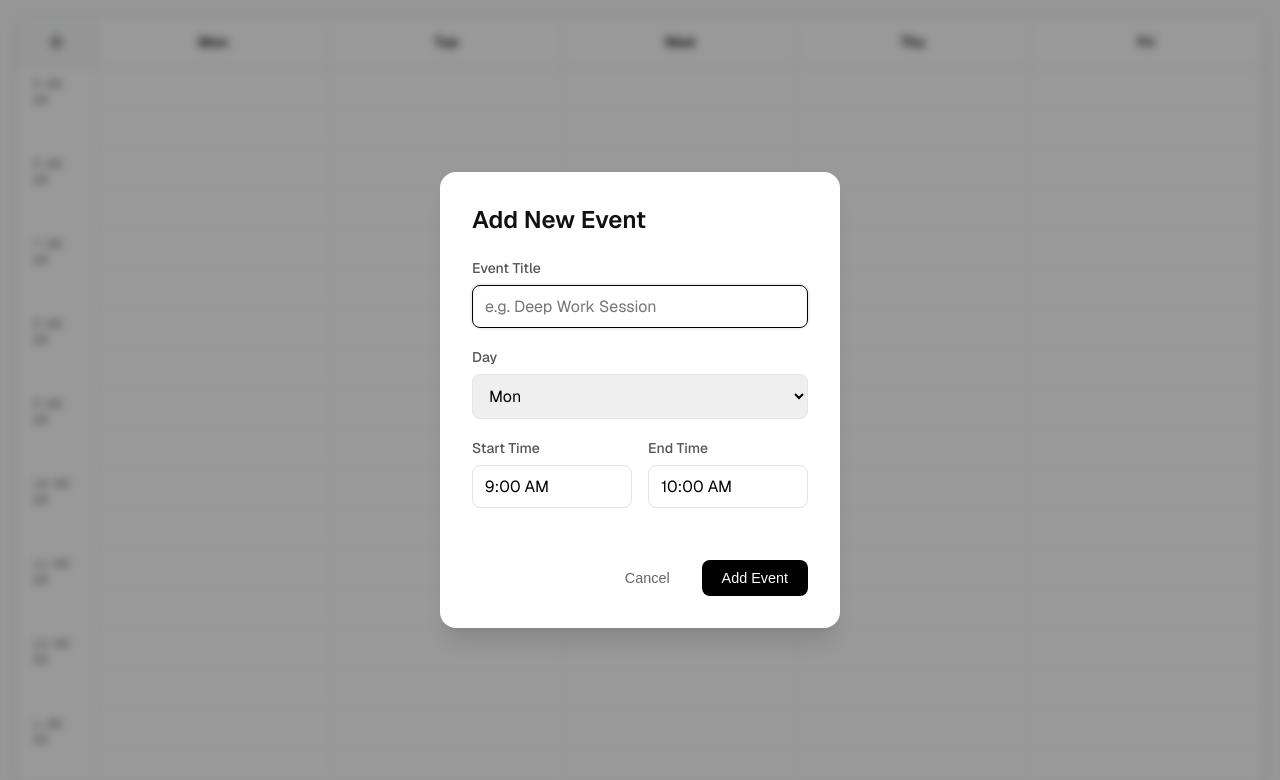
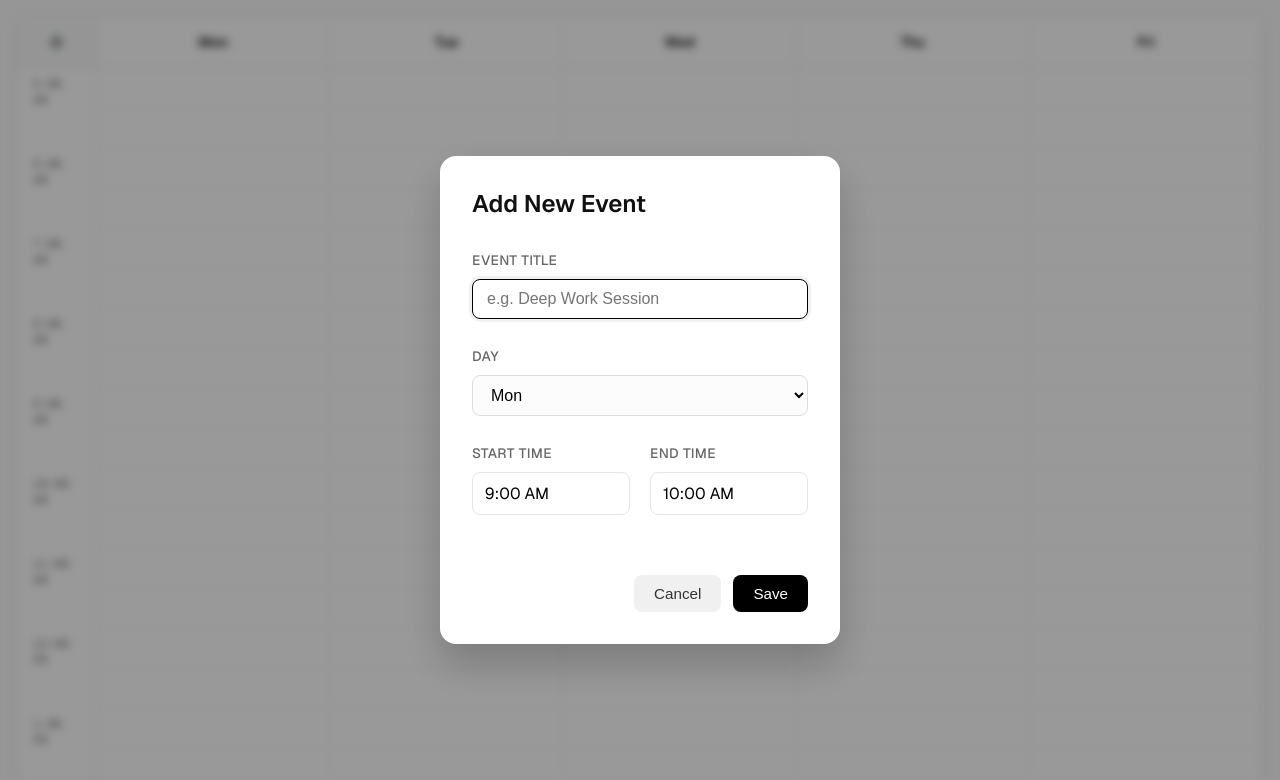
Before and after one commit to drshooby/schedule, a Next.js app: page / in a window 1280 px wide. Both pictures are taken after a click on the button "Add Event". Shown: the top 780 px of the page. Built offline with nearby package versions, Linux system fonts and the light colour scheme.

Commit message:
update: clean-up modal, fix regression

```diff
--- a/components/AddEventModal/AddEventModal.module.css
+++ b/components/AddEventModal/AddEventModal.module.css
@@ -1,5 +1,4 @@
-/* AddEventModal.module.css */
-
+/* AddEventModal.module.css additions */
 .overlay {
   position: fixed;
   top: 0;
@@ -8,122 +7,137 @@
   height: 100vh;
   background-color: rgba(0, 0, 0, 0.4);
   backdrop-filter: blur(4px);
+  z-index: 1000;
   display: flex;
+  align-items: center;
   justify-content: center;
-  align-items: center;
-  z-index: 1000;
-  /* Ensure it sits on top of everything */
-  animation: fadeIn 0.2s ease-out;
 }
 
 .modal {
-  background-color: white;
+  background: white;
   padding: 32px;
   border-radius: 16px;
-  width: 400px;
-  box-shadow: 0 20px 25px -5px rgba(0, 0, 0, 0.1), 0 10px 10px -5px rgba(0, 0, 0, 0.04);
-  font-family: var(--font-geist-sans), sans-serif;
-  animation: slideUp 0.3s cubic-bezier(0.16, 1, 0.3, 1);
+  width: 100%;
+  max-width: 400px;
+  box-shadow: 0 20px 40px rgba(0, 0, 0, 0.2);
+  transform: scale(1);
+  animation: popIn 0.2s cubic-bezier(0.175, 0.885, 0.32, 1.275);
+}
+
+@keyframes popIn {
+  from {
+    opacity: 0;
+    transform: scale(0.95);
+  }
+
+  to {
+    opacity: 1;
+    transform: scale(1);
+  }
 }
 
 .title {
   font-size: 1.5rem;
   font-weight: 600;
-  margin-bottom: 24px;
+  margin-bottom: 32px;
   color: #111;
 }
 
-.formGroup {
-  margin-bottom: 20px;
+.form {
   display: flex;
   flex-direction: column;
-  gap: 8px;
+  gap: 28px;
+}
+
+.formGroup {
+  display: flex;
+  flex-direction: column;
+  gap: 10px;
 }
 
 .label {
-  font-size: 0.875rem;
+  font-size: 0.85rem;
   font-weight: 500;
-  color: #555;
+  color: #666;
+  text-transform: uppercase;
+  letter-spacing: 0.5px;
 }
 
 .input,
 .select {
-  padding: 10px 12px;
+  padding: 10px 14px;
+  border: 1px solid #ddd;
   border-radius: 8px;
-  border: 1px solid #E5E5E5;
   font-size: 1rem;
-  font-family: inherit;
-  transition: border-color 0.15s ease, box-shadow 0.15s ease;
-  width: 100%;
+  transition: border-color 0.2s, box-shadow 0.2s;
+  background: #fcfcfc;
 }
 
 .input:focus,
 .select:focus {
   outline: none;
   border-color: #000;
-  box-shadow: 0 0 0 2px rgba(0, 0, 0, 0.05);
+  box-shadow: 0 0 0 3px rgba(0, 0, 0, 0.05);
+  background: #fff;
 }
 
 .row {
   display: flex;
-  gap: 16px;
+  gap: 20px;
 }
 
 .actions {
   display: flex;
-  justify-content: flex-end;
   gap: 12px;
   margin-top: 32px;
+  justify-content: flex-end;
+  /* If remove button is present, justify-content might need to be 'space-between' or handled via margin-right: auto on the button */
 }
 
 .button {
   padding: 10px 20px;
   border-radius: 8px;
   font-weight: 500;
+  font-size: 0.95rem;
   cursor: pointer;
-  font-size: 0.9rem;
+  transition: all 0.2s ease;
   border: none;
-  transition: all 0.15s ease;
 }
 
 .cancelBtn {
-  background-color: transparent;
-  color: #666;
+  background: #f0f0f0;
+  color: #333;
 }
 
 .cancelBtn:hover {
-  background-color: #F5F5F5;
-  color: #333;
+  background: #e0e0e0;
 }
 
 .submitBtn {
-  background-color: #000;
+  background: #000;
   color: #fff;
 }
 
 .submitBtn:hover {
-  background-color: #333;
   transform: translateY(-1px);
+  box-shadow: 0 4px 12px rgba(0, 0, 0, 0.15);
 }
 
-@keyframes fadeIn {
-  from {
-    opacity: 0;
-  }
-
-  to {
-    opacity: 1;
-  }
+.removeBtn {
+  margin-right: auto;
+  background-color: transparent;
+  color: #ff4444;
+  border: 1px solid #ff4444;
+  padding: 8px 16px;
+  border-radius: 4px;
+  cursor: pointer;
+  font-weight: 500;
+  transition: all 0.2s ease;
 }
 
-@keyframes slideUp {
-  from {
-    opacity: 0;
-    transform: translateY(20px) scale(0.96);
-  }
-
-  to {
-    opacity: 1;
-    transform: translateY(0) scale(1);
-  }
+.removeBtn:hover {
+  background-color: #ff4444;
+  color: white;
+  transform: translateY(-1px);
+  box-shadow: 0 4px 8px rgba(255, 68, 68, 0.2);
 }
--- a/components/AddEventModal/AddEventModal.tsx
+++ b/components/AddEventModal/AddEventModal.tsx
@@ -2,6 +2,8 @@
 import React, { useState } from "react";
 import styling from "./AddEventModal.module.css";
 import { TimeSelect } from "../TimeSelect";
+import { Toast } from "../Toast";
+import { START_HOUR, END_HOUR } from "@/utils/constants";
 
 interface AddEventModalProps {
   isOpen: boolean;
@@ -13,6 +15,11 @@ interface AddEventModalProps {
     endTime: string;
   }) => void;
   days: string[];
+  initialDay?: string;
+  initialStartTime?: string;
+  initialEndTime?: string;
+  initialTitle?: string;
+  onDelete?: () => void;
 }
 
 export function AddEventModal({
@@ -20,31 +27,72 @@ export function AddEventModal({
   onClose,
   onSave,
   days,
+  initialDay,
+  initialStartTime,
+  initialEndTime,
+  initialTitle,
+  onDelete,
 }: AddEventModalProps) {
   const [title, setTitle] = useState("");
   const [day, setDay] = useState(days[0]);
   const [startTime, setStartTime] = useState("09:00");
   const [endTime, setEndTime] = useState("10:00");
+  const [error, setError] = useState<string | null>(null);
+
+  React.useEffect(() => {
+    if (isOpen) {
+      setDay(initialDay || days[0]);
+      setStartTime(initialStartTime || "09:00");
+      setEndTime(initialEndTime || "10:00");
+      setTitle(initialTitle || "");
+      setError(null);
+    }
+  }, [isOpen, initialDay, initialStartTime, initialEndTime, initialTitle, days]);
 
   if (!isOpen) return null;
 
   const handleSubmit = (e: React.FormEvent) => {
     e.preventDefault();
+
+    // Check if end > start
+    // Convert logic: "HH:mm" -> integer comparison
+    // "09:00" -> 900, "13:30" -> 1330
+    const toMinutes = (s: string) => {
+      const [h, m] = s.split(":").map(Number);
+      return h * 60 + m;
+    };
+    const sMin = toMinutes(startTime);
+    const eMin = toMinutes(endTime);
+
+    const minAllowedMins = START_HOUR * 60;
+    const maxAllowedMins = END_HOUR * 60; // 11:00 PM (23:00)
+
+    // Check strict range
+    if (sMin < minAllowedMins || eMin > maxAllowedMins) {
+        setError("Available scheduling is between 5am - 11pm.");
+        return;
+    }
+
+    if (eMin <= sMin) {
+        setError("Events must end after they start and cannot span multiple days.");
+        return;
+    }
+
     onSave({ title, day, startTime, endTime });
     onClose();
-    // Reset form or keep values? Let's reset for now
+    // Reset form
     setTitle("");
     setDay(days[0]);
-    setStartTime("09:00");
-    setEndTime("10:00");
   };
 
   return (
+    <>
+    {error && <Toast message={error} onClose={() => setError(null)} />}
     <div className={styling.overlay} onClick={onClose}>
       <div className={styling.modal} onClick={(e) => e.stopPropagation()}>
-        <h2 className={styling.title}>Add New Event</h2>
+        <h2 className={styling.title}>{onDelete ? "Edit Event" : "Add New Event"}</h2>
 
-        <form onSubmit={handleSubmit}>
+        <form onSubmit={handleSubmit} className={styling.form}>
           <div className={styling.formGroup}>
             <label className={styling.label}>Event Title</label>
             <input
@@ -92,15 +140,28 @@ export function AddEventModal({
           </div>
 
           <div className={styling.actions}>
+            {onDelete && (
+                <button
+                    type="button"
+                    onClick={() => {
+                        onDelete();
+                        onClose();
+                    }}
+                    className={styling.removeBtn}
+                >
+                    Remove
+                </button>
+            )}
             <button type="button" onClick={onClose} className={`${styling.button} ${styling.cancelBtn}`}>
               Cancel
             </button>
             <button type="submit" className={`${styling.button} ${styling.submitBtn}`}>
-              Add Event
+              Save
             </button>
           </div>
         </form>
       </div>
     </div>
+    </>
   );
 };
```
